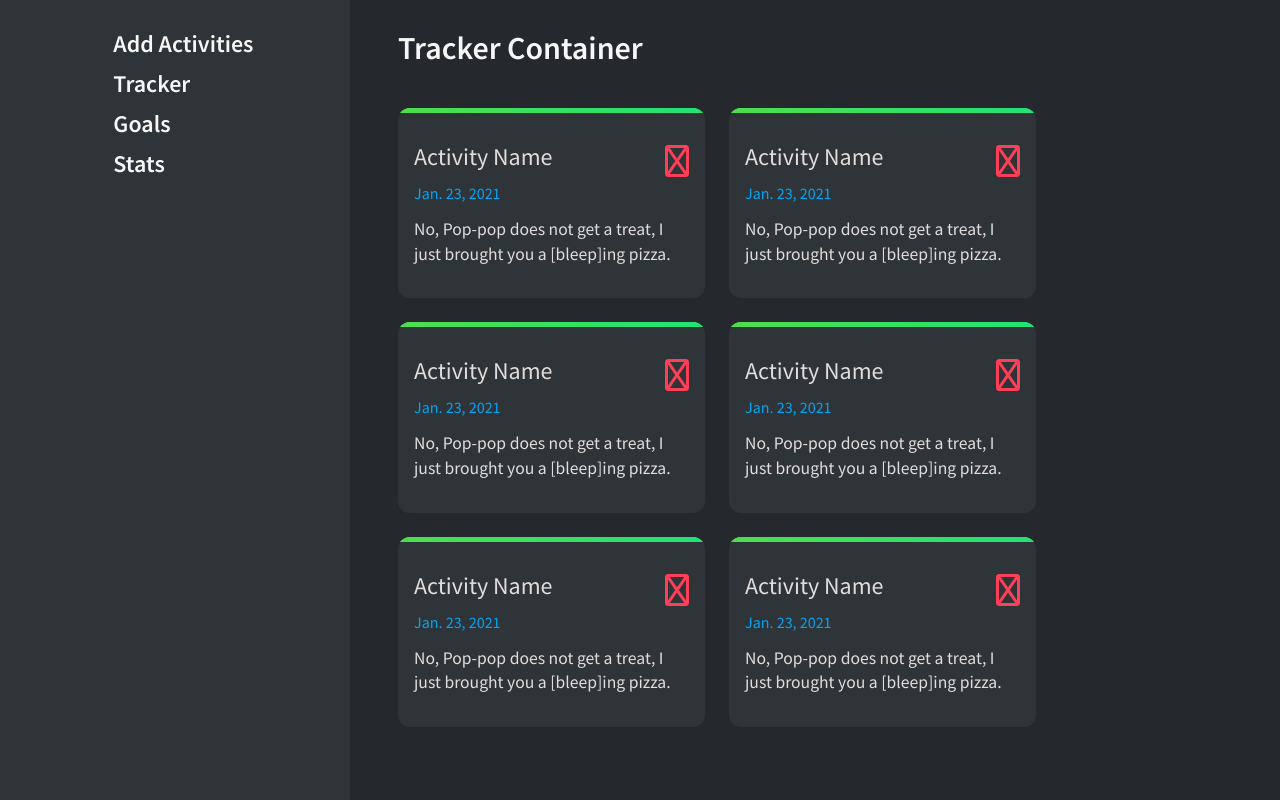
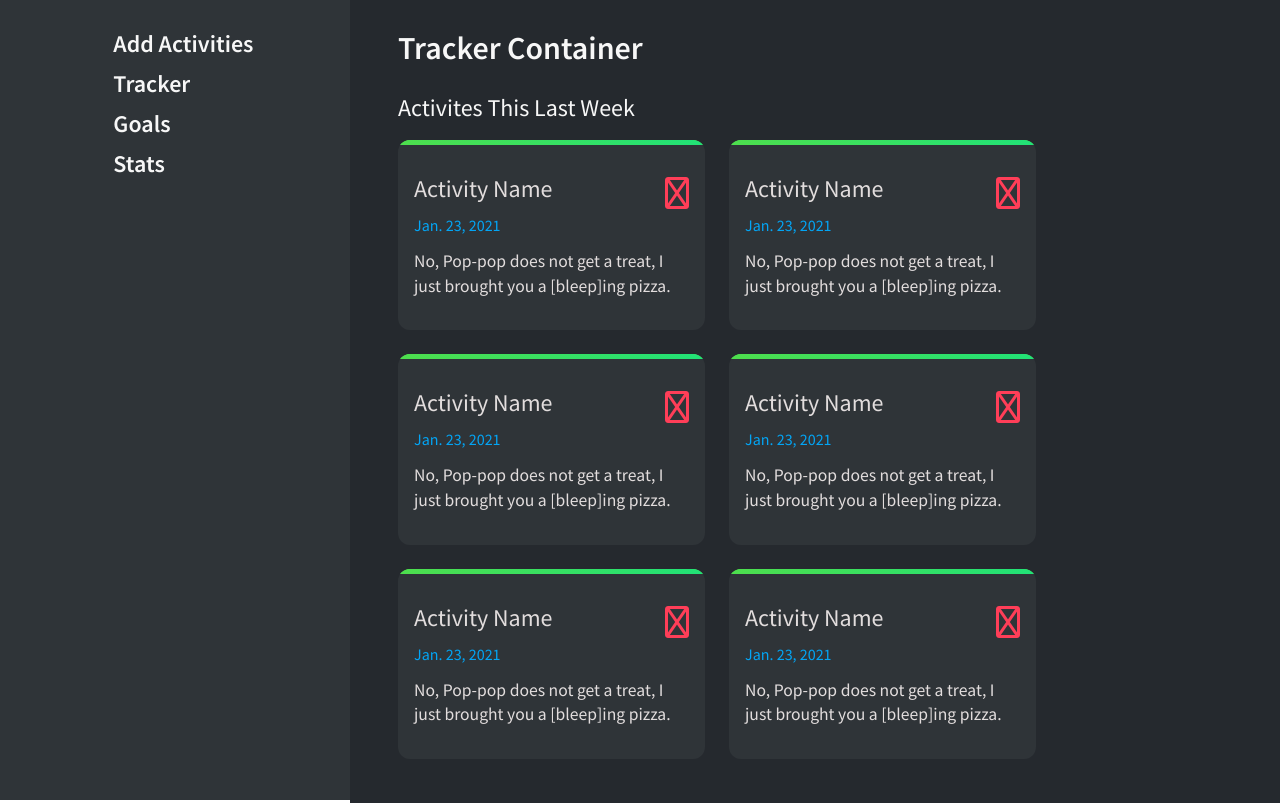
Before and after one commit to dkersten/personal-tracker, a React (Create React App) app: page /tracker in a window 1280 px wide. Built offline with nearby package versions, Linux system fonts and the light colour scheme; some icons are missing.

Commit message:
started abstracting the activities component

```diff
--- /dev/null
+++ b/src/containers/ActivitiesWeek.js
@@ -0,0 +1,35 @@
+import React from 'react'
+import styled from 'styled-components'
+
+import {headerMd} from '../mixins'
+
+import ActivityTrackerCard from '../components/ActivityTrackerCard'
+
+const ActivitiesWeek = () => {
+
+    const Header = styled.h2`
+     ${ headerMd }
+    `
+
+    const CardContainer = styled.div`
+        display: flex;
+        flex-wrap: wrap;
+        align-items: flex-start;
+    `
+
+    return (
+        <div>
+            <Header>Activites This Last Week</Header>
+            <CardContainer className="card-container">
+                <ActivityTrackerCard />
+                <ActivityTrackerCard />
+                <ActivityTrackerCard />
+                <ActivityTrackerCard />
+                <ActivityTrackerCard />
+                <ActivityTrackerCard />
+            </CardContainer>
+        </div>
+    )
+}
+
+export default ActivitiesWeek
--- a/src/containers/TrackerContainer.js
+++ b/src/containers/TrackerContainer.js
@@ -4,7 +4,7 @@ import styled from 'styled-components'
 
 import { headerLG } from '../mixins'
 
-import ActivityTrackerCard from '../components/ActivityTrackerCard'
+import ActivitiesWeek from './ActivitiesWeek'
 
 // component
 const TrackerContainer = () => {
@@ -13,23 +13,10 @@ const TrackerContainer = () => {
         ${ headerLG }
     `
 
-    const CardContainer = styled.div`
-        display: flex;
-        flex-wrap: wrap;
-        align-items: flex-start;
-    `
-
     return (
         <div>
             <Header>Tracker Container</Header>
-            <CardContainer className="card-container">
-                <ActivityTrackerCard />
-                <ActivityTrackerCard />
-                <ActivityTrackerCard />
-                <ActivityTrackerCard />
-                <ActivityTrackerCard />
-                <ActivityTrackerCard />
-            </CardContainer>
+            <ActivitiesWeek />
         </div>
     )
 }
--- a/src/mixins.js
+++ b/src/mixins.js
@@ -5,6 +5,16 @@ export const headerLG = () => {
         color: #f7f7f7;
         font-weight: 600;
         margin-bottom: 2rem;
+    `
+}
+
+export const headerMd = () => {
+    return `
+        font-size: 1.5rem;
+        font-family: 'Source Sans Pro', sans-serif;
+        color: #f7f7f7;
+        font-weight: 400;
+        margin-bottom: .5rem;
     `
 }
 
```
Also changed, not shown: 1 other file (tests, documents, lock files or other folders).
